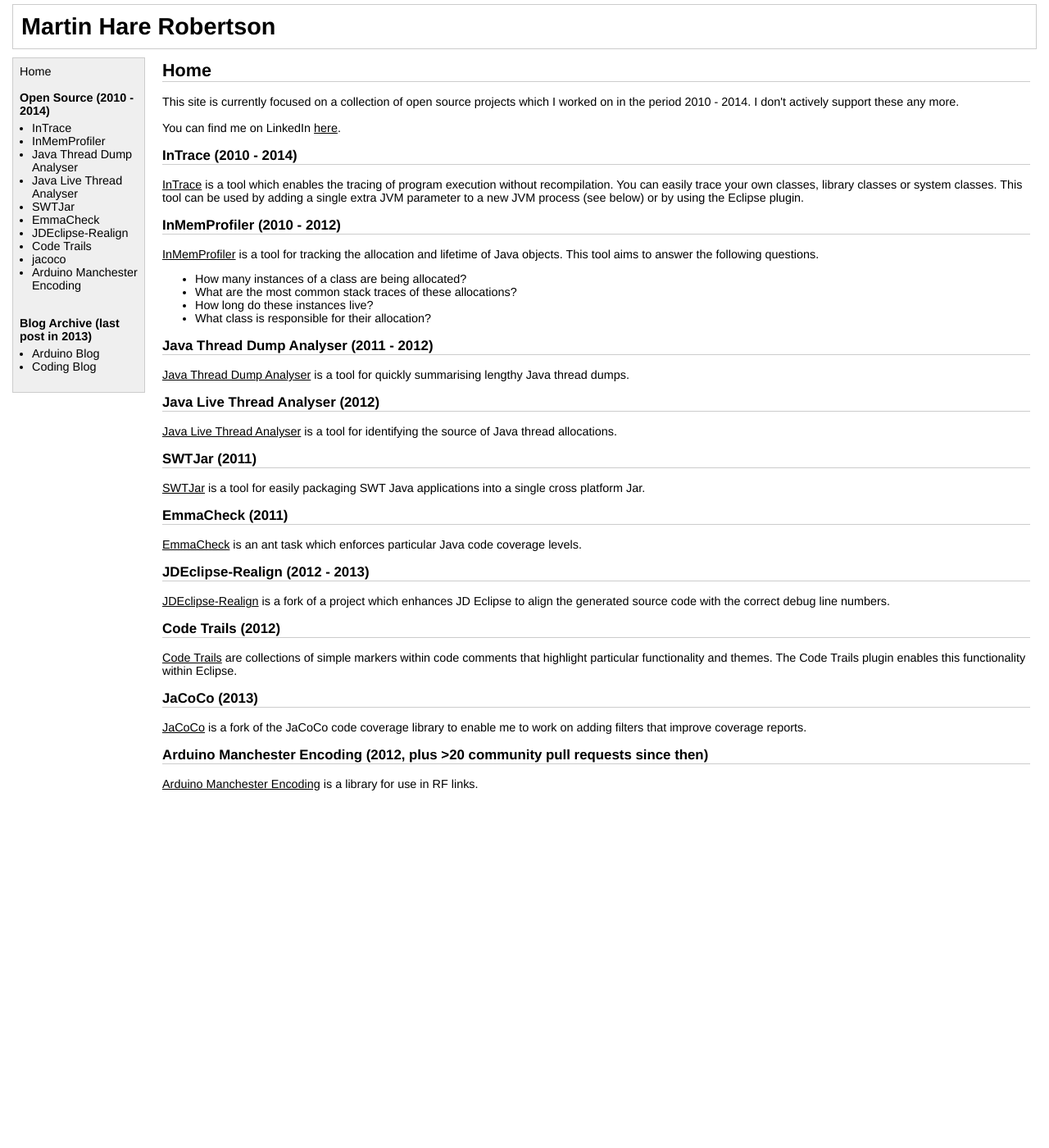
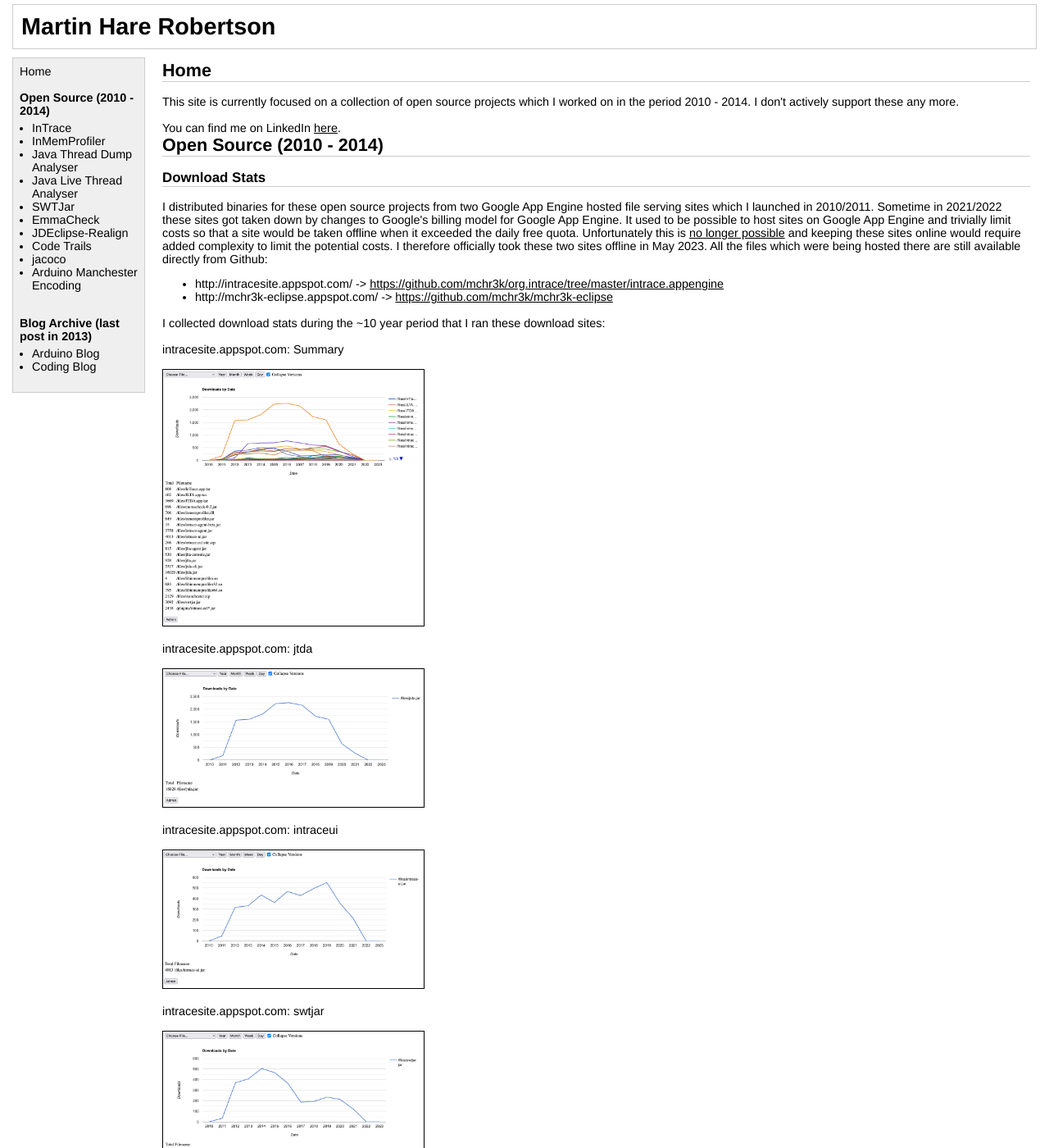
Before and after one commit to mchr3k/mchr3k.github.com, a Jekyll site: the page built from index.html, in a window 1280 px wide and 1400 px high. Shown: the whole window at 82% size. Built offline with Jekyll 4.4.1, drawn with Linux system fonts in a browser that asks for light colours; some of the changed text lies outside the part shown.

Commit message:
Add download stats

```diff
--- a/index.html
+++ b/index.html
@@ -7,6 +7,55 @@ title: Martin Hare Robertson - Home
 <p>This site is currently focused on a collection of open source projects which I worked on in the period 2010 - 2014. I don't actively support these any more.
 
 <p>You can find me on LinkedIn <a href="https://www.linkedin.com/in/martin-hare-robertson-b8802019/">here</a>.
+
+<h2>Open Source (2010 - 2014)</h2>
+
+<h3>Download Stats</h3>
+
+<p>I distributed binaries for these open source projects from two Google App Engine hosted file serving sites which I launched in 2010/2011. Sometime in 2021/2022 these sites got taken down by changes to
+Google's billing model for Google App Engine. It used to be possible to host sites on Google App Engine and trivially limit costs so that a site would be taken offline when it exceeded the daily
+free quota. Unfortunately this is <a href="https://cloud.google.com/appengine/docs/standard/managing-costs">no longer possible</a> and keeping these sites online would require added complexity to limit the
+potential costs. I therefore officially took these two sites offline in May 2023. All the files which were being hosted there are still available directly from Github:
+
+<ul>
+    <li>http://intracesite.appspot.com/ -> <a href="https://github.com/mchr3k/org.intrace/tree/master/intrace.appengine">https://github.com/mchr3k/org.intrace/tree/master/intrace.appengine</a>
+    <li>http://mchr3k-eclipse.appspot.com/ -> <a href="https://github.com/mchr3k/mchr3k-eclipse">https://github.com/mchr3k/mchr3k-eclipse</a>
+</ul>
+
+<p>I collected download stats during the ~10 year period that I ran these download sites:
+
+<p>intracesite.appspot.com: Summary
+<p><img src="img/intracesite-summary.png" style="max-width: 30%; border: 1px solid #000">
+
+<p>intracesite.appspot.com: jtda
+<p><img src="img/intracesite-jtda.png" style="max-width: 30%; border: 1px solid #000">
+
+<p>intracesite.appspot.com: intraceui
+<p><img src="img/intracesite-intraceui.png" style="max-width: 30%; border: 1px solid #000">
+
+<p>intracesite.appspot.com: swtjar
+<p><img src="img/intracesite-swtjar.png" style="max-width: 30%; border: 1px solid #000">
+
+<p>intracesite.appspot.com: manchester
+<p><img src="img/intracesite-manchester.png" style="max-width: 30%; border: 1px solid #000">
+
+<p>intracesite.appspot.com: inmemprofiler
+<p><img src="img/intracesite-inmemprofiler.png" style="max-width: 30%; border: 1px solid #000">
+
+<p>mchr3k-eclipse.appspot.com: Summary
+<p><img src="img/mchr3ksite-summary.png" style="max-width: 30%; border: 1px solid #000">
+
+<p>mchr3k-eclipse.appspot.com: jdrealign
+<p><img src="img/mchr3ksite-jdrealign.png" style="max-width: 30%; border: 1px solid #000">
+
+<p>mchr3k-eclipse.appspot.com: jacoco
+<p><img src="img/mchr3ksite-jacoco.png" style="max-width: 30%; border: 1px solid #000">
+
+<p>mchr3k-eclipse.appspot.com: eclemma
+<p><img src="img/mchr3ksite-eclemma.png" style="max-width: 30%; border: 1px solid #000">
+
+<p>mchr3k-eclipse.appspot.com: codetrails
+<p><img src="img/mchr3ksite-codetrails.png" style="max-width: 30%; border: 1px solid #000">
 
 <h3>InTrace (2010 - 2014)</h3>
 
```
Also changed, not shown: img/intracesite-inmemprofiler.png (added), img/intracesite-intraceui.png (added), img/intracesite-jtda.png (added), img/intracesite-manchester.png (added), img/intracesite-summary.png (added), img/intracesite-swtjar.png (added), img/mchr3ksite-codetrails.png (added), img/mchr3ksite-eclemma.png (added), img/mchr3ksite-jacoco.png (added), img/mchr3ksite-jdrealign.png (added), img/mchr3ksite-summary.png (added).
